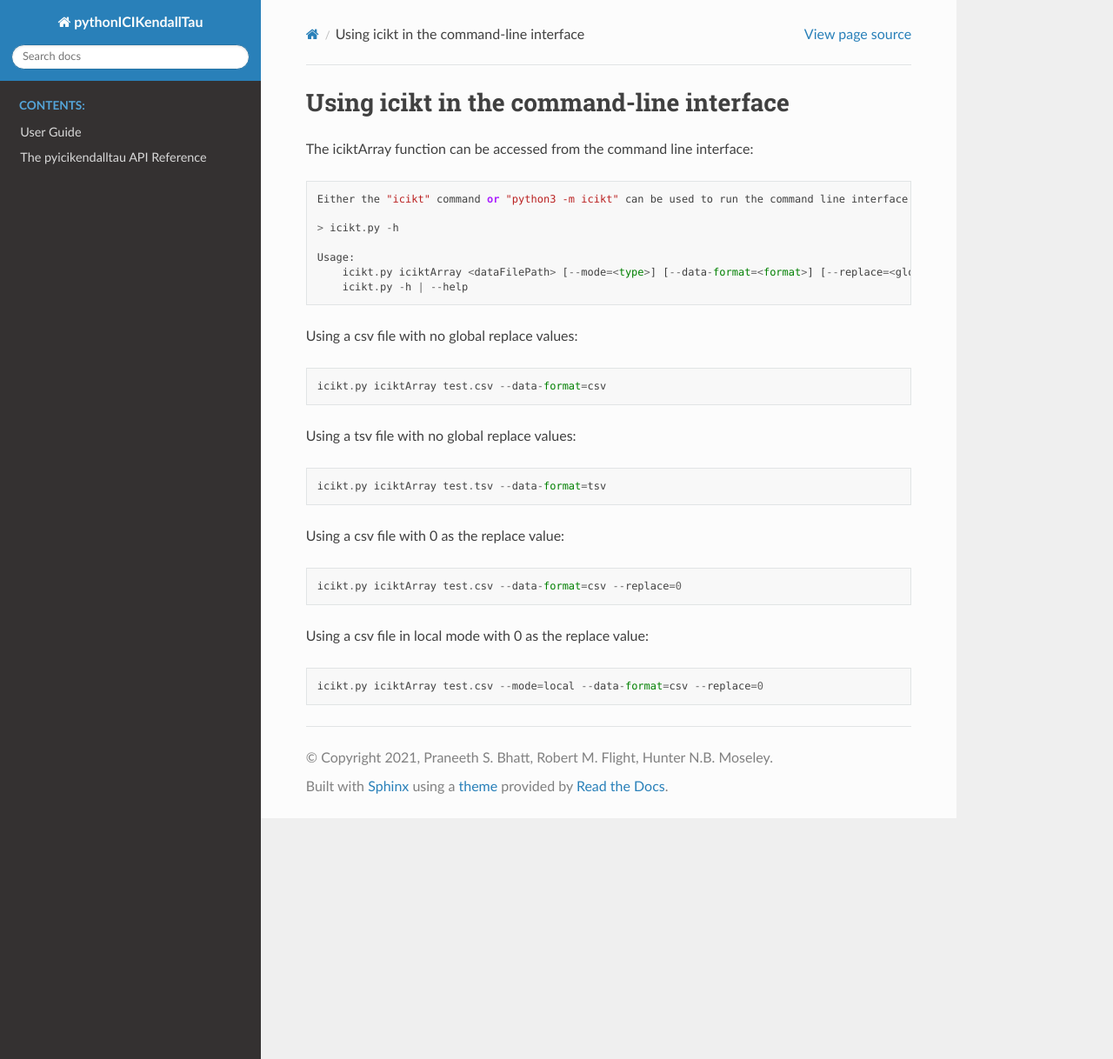
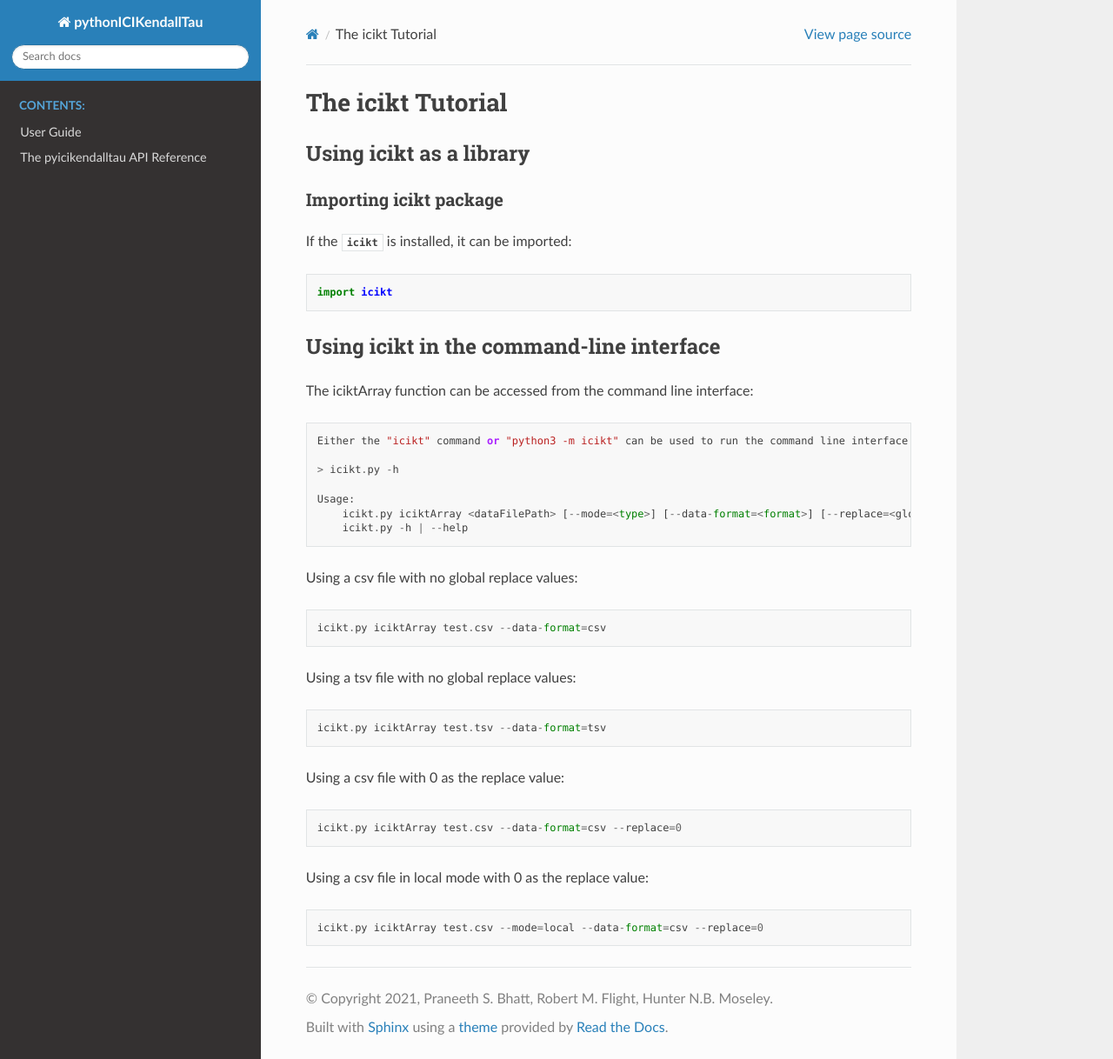
Before and after one commit to MoseleyBioinformaticsLab/icikt, a Sphinx documentation site: the page built from docs/tutorial.rst, in a window 1280 px wide and 1218 px high. Shown: the whole window at 87% size. Built offline with Sphinx 7.4.7 and the Read the Docs theme 2.0.0, drawn with Linux system fonts in a browser that asks for light colours.

Commit message:
Update tutorial.rst

```diff
--- a/docs/tutorial.rst
+++ b/docs/tutorial.rst
@@ -1,3 +1,20 @@
+The icikt Tutorial
+====================
+
+
+Using icikt as a library
+--------------------------
+
+Importing icikt package
+~~~~~~~~~~~~~~~~~~~~~~~~~
+
+If the :class:`icikt` is installed, it can be imported::
+
+    import icikt
+
+
+
+
 Using icikt in the command-line interface
 -------------------------------------------
 
```
